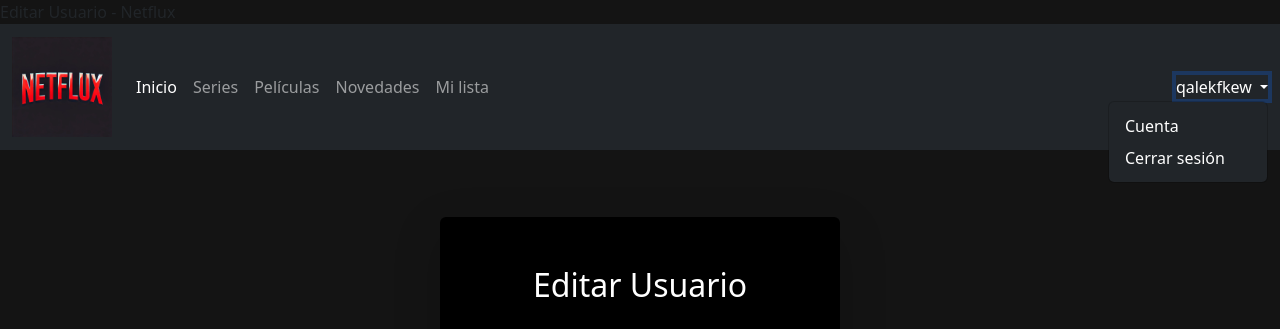
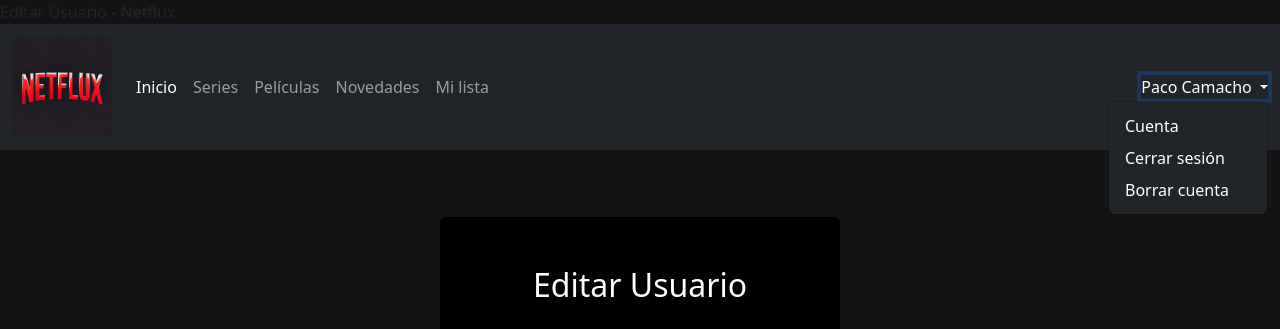
Before and after one commit to Null-Cat0/Netflux, a Flask app: page /crear_usuario in a window 1280 px wide, after a click that opens the changed part. Shown: the top 329 px of the page. Run offline with Flask 3, Linux system fonts and the light colour scheme; a user stored in the database is signed in.

Commit message:
Cambios en los dispositivos y HTML
- Ahora dispositivos_usuario tiene el nombre que se le da al dispositivo y el dispositivo tiene un tipo que lo identifica
- Añadida relationship de dispositivos y borrado en cascada (tmb para perfiles que no estaba creo)
- Implementado el borrar cuenta
- Cambios en el HTML de editar cuenta (el select no seleccionaba el plan y tipo de dispositivo del usuario)

```diff
--- a/frontend/app.py
+++ b/frontend/app.py
@@ -5,6 +5,7 @@ from datetime import timedelta
 app = Flask(__name__)
 app.secret_key = 'secret_key'
 app.permanent_session_lifetime = timedelta(minutes=30)
+
 
 @app.route('/iniciar_sesion', methods=['GET', 'POST'])
 def login():
@@ -23,13 +24,14 @@ def login():
         }
 
         # Hacer la llamada POST al microservicio de autenticación
-        response = requests.post('http://localhost:8080/iniciar_sesion', json=login_data)
+        response = requests.post(
+            'http://localhost:8080/iniciar_sesion', json=login_data)
 
         # Manejar la respuesta del microservicio
         if response.status_code == 200:
             data = response.json()
             flash(data['message'], 'success')
-            #print(data['usuario'])
+            # print(data['usuario'])
 
             session.permanent = True
             session['logged_user_id'] = data['usuario']['user_id']
@@ -43,12 +45,16 @@ def login():
 
     return render_template("inicio_sesion.html")
 
+
 @app.route('/cerrar_sesion')
 def cerrar_sesion():
     # Elimina 'logged_user_id' de la sesión para cerrar sesión
     session.pop('logged_user_id', None)
-    flash("Has cerrado sesión con éxito.", "info")  # Mensaje opcional para el usuario
-    return redirect(url_for('login'))  # Redirige a la página de inicio de sesión o a la página principal
+    # Mensaje opcional para el usuario
+    flash("Has cerrado sesión con éxito.", "info")
+    # Redirige a la página de inicio de sesión o a la página principal
+    return redirect(url_for('login'))
+
 
 @app.route('/crear_usuario', methods=['GET', 'POST'])
 def crear_usuario():
@@ -78,7 +84,8 @@ def crear_usuario():
         }
 
         # Hacer la solicitud POST al microservicio para crear el usuario
-        response = requests.post('http://localhost:8080/crear_usuario', json=usuario_data)
+        response = requests.post(
+            'http://localhost:8080/crear_usuario', json=usuario_data)
 
         # Manejar la respuesta del microservicio
         if response.status_code == 201:
@@ -90,14 +97,17 @@ def crear_usuario():
 
     return render_template("crear_usuario.html")
 
-#Obtener perfiles
+# Obtener perfiles
+
+
 @app.route('/perfiles')
 def obtener_perfiles():
     # Se obtiene el usuario_id del usuario que se encuentra en la sesión
     usuario_id = session.get('logged_user_id')
 
     # Hacer la solicitud GET al microservicio para obtener los perfiles del usuario
-    response = requests.get('http://localhost:8080/usuario/' + str(usuario_id) + '/perfiles')
+    response = requests.get(
+        'http://localhost:8080/usuario/' + str(usuario_id) + '/perfiles')
 
     # Manejar la respuesta del microservicio
     if response.status_code == 200:
@@ -110,7 +120,7 @@ def obtener_perfiles():
     return render_template("perfiles.html")
 
 
-#Crear perfil
+# Crear perfil
 @app.route('/crear_perfil', methods=['GET', 'POST'])
 def crear_perfil():
     if request.method == 'GET':
@@ -130,7 +140,8 @@ def crear_perfil():
         }
 
         # Hacer la solicitud POST al microservicio para crear el perfil
-        response = requests.post('http://localhost:8080/usuario/' + str(usuario_id) + '/perfiles', json=perfil_data)
+        response = requests.post(
+            'http://localhost:8080/usuario/' + str(usuario_id) + '/perfiles', json=perfil_data)
 
         # Manejar la respuesta del microservicio
         if response.status_code == 201:
@@ -147,12 +158,14 @@ def crear_perfil():
 
     return render_template("crear_perfil.html", is_edit=is_edit)
 
+
 @app.route('/inicio', methods=['GET'])
 def pagina_inicio():
     perfil_id = request.args.get('perfil_id')
     usuario_id = session.get('logged_user_id')
 
-    response = requests.get('http://localhost:8080/usuario/' + str(usuario_id) + '/perfiles/' + perfil_id)
+    response = requests.get(
+        'http://localhost:8080/usuario/' + str(usuario_id) + '/perfiles/' + perfil_id)
 
     if response.status_code == 200:
         data = response.json()
@@ -177,7 +190,8 @@ def editar_usuario():
         else:
             data = response.json()
             flash(f"Error: {data['message']}", 'danger')
-            return redirect(url_for('some_error_handling_view'))  # Redirigir a una vista de error si es necesario
+            # Redirigir a una vista de error si es necesario
+            return redirect(url_for('some_error_handling_view'))
 
     if request.method == 'POST':
         dispositivos = []
@@ -192,7 +206,8 @@ def editar_usuario():
         # Verificación de campos obligatorios
         if not nombre or not correo_electronico or not password:
             flash("Todos los campos son obligatorios.", 'danger')
-            return redirect(url_for('editar_usuario'))  # Redirigir a la misma página para corregir
+            # Redirigir a la misma página para corregir
+            return redirect(url_for('editar_usuario'))
 
         # Crear el payload para enviar al microservicio
         usuario_data = {
@@ -205,26 +220,33 @@ def editar_usuario():
         }
 
         # Hacer la solicitud PUT al microservicio para actualizar el usuario
-        response = requests.put(f'http://localhost:8080/actualizar_usuario/{usuario_id}', json=usuario_data)
+        response = requests.put(
+            f'http://localhost:8080/actualizar_usuario/{usuario_id}', json=usuario_data)
 
         if response.status_code == 200:
             session['logged_user_name'] = nombre
             flash("Usuario actualizado con éxito", 'success')
-            return redirect(url_for('obtener_perfiles'))  # Redirigir a la vista de perfiles
+            # Redirigir a la vista de perfiles
+            return redirect(url_for('obtener_perfiles'))
         else:
             data = response.json()
             flash(f"Error: {data['message']}", 'danger')
-            return redirect(url_for('editar_usuario'))  # Redirigir a la misma página para corregir
+            # Redirigir a la misma página para corregir
+            return redirect(url_for('editar_usuario'))
 
     # Si no se maneja el método, retornar a la página de cuenta o un error
-    return redirect(url_for('some_default_view'))  # Cambia esto según sea necesario
+    # Cambia esto según sea necesario
+    return redirect(url_for('some_default_view'))
+
+
 @app.route('/editar_perfil/<perfil_id>', methods=['GET', 'POST'])
 def editar_perfil(perfil_id):
     usuario_id = session.get('logged_user_id')
 
     # Método GET para cargar los datos del perfil
     if request.method == 'GET':
-        response = requests.get(f'http://localhost:8080/usuario/{usuario_id}/perfiles/{perfil_id}')
+        response = requests.get(
+            f'http://localhost:8080/usuario/{usuario_id}/perfiles/{perfil_id}')
 
         if response.status_code == 200:
             data = response.json()
@@ -233,10 +255,12 @@ def editar_perfil(perfil_id):
             # Manejar error en caso de no obtener datos del perfil
             try:
                 data = response.json()
-                flash(f"Error: {data.get('message', 'No se pudo cargar el perfil.')}", 'danger')
+                flash(
+                    f"Error: {data.get('message', 'No se pudo cargar el perfil.')}", 'danger')
             except ValueError:
                 # Si no hay JSON en la respuesta (por ejemplo, error 500)
-                flash("Error al cargar el perfil. El servidor no proporcionó una respuesta válida.", 'danger')
+                flash(
+                    "Error al cargar el perfil. El servidor no proporcionó una respuesta válida.", 'danger')
             return redirect(url_for('obtener_perfiles'))
 
     # Método POST para actualizar los datos del perfil
@@ -247,7 +271,8 @@ def editar_perfil(perfil_id):
         perfil_data = {'nombre': nombre}
 
         # Hacer la solicitud PUT para actualizar el perfil
-        response = requests.put(f'http://localhost:8080/usuario/{usuario_id}/perfiles/{perfil_id}', json=perfil_data)
+        response = requests.put(
+            f'http://localhost:8080/usuario/{usuario_id}/perfiles/{perfil_id}', json=perfil_data)
 
         if response.status_code == 200:
             flash("Perfil actualizado con éxito", 'success')
@@ -256,12 +281,12 @@ def editar_perfil(perfil_id):
             # Manejar error en caso de no poder actualizar el perfil
             try:
                 data = response.json()
-                flash(f"Error: {data.get('message', 'No se pudo actualizar el perfil.')}", 'danger')
+                flash(
+                    f"Error: {data.get('message', 'No se pudo actualizar el perfil.')}", 'danger')
             except ValueError:
-                flash("Error al actualizar el perfil. El servidor no proporcionó una respuesta válida.", 'danger')
+                flash(
+                    "Error al actualizar el perfil. El servidor no proporcionó una respuesta válida.", 'danger')
             return redirect(url_for('obtener_perfiles'))
-
-
 
 
 @app.route('/eliminar_perfil/<perfil_id>', methods=['GET', 'POST'])
@@ -271,7 +296,8 @@ def eliminar_perfil(perfil_id):
     if request.method == 'GET':
         print(perfil_id)
         # Cargar los datos del perfil con disabilitado=True
-        response = requests.get(f'http://localhost:8080/usuario/{usuario_id}/perfiles/{perfil_id}')
+        response = requests.get(
+            f'http://localhost:8080/usuario/{usuario_id}/perfiles/{perfil_id}')
         if response.status_code == 200:
             data = response.json()
             return render_template("crear_perfil.html", perfil=data, is_delete=True)
@@ -282,8 +308,9 @@ def eliminar_perfil(perfil_id):
 
     if request.method == 'POST':
         # Hacer la solicitud DELETE al microservicio para eliminar el perfil
-        response = requests.delete(f'http://localhost:8080/usuario/{usuario_id}/perfiles/{perfil_id}')
-        print (response)
+        response = requests.delete(
+            f'http://localhost:8080/usuario/{usuario_id}/perfiles/{perfil_id}')
+        print(response)
         if response.status_code == 200:
             flash("Perfil eliminado con éxito", 'success')
             return redirect(url_for('obtener_perfiles'))
@@ -293,9 +320,26 @@ def eliminar_perfil(perfil_id):
             return redirect(url_for('obtener_perfiles'))
 
 
+@app.route('/borrar_cuenta')
+def borrar_cuenta():
+    usuario_id = session.get('logged_user_id')
+
+    response = requests.delete(
+        f'http://localhost:8080/eliminar_usuario/{usuario_id}')
+
+    if response.status_code == 200:
+        flash("Cuenta eliminada con éxito", 'success')
+        return redirect(url_for('cerrar_sesion'))
+    else:
+        data = response.json()
+        flash(f"Error: {data['message']}", 'danger')
+        return redirect(url_for('login'))
+
+
 @app.route('/')
 def home():
     return redirect(url_for('login'))
 
+
 if __name__ == '__main__':
     app.run(port=5000, debug=True)
--- a/frontend/templates/crear_usuario.html
+++ b/frontend/templates/crear_usuario.html
@@ -53,19 +53,19 @@
             <div class="mb-3">
                 <label for="plan_suscripcion" class="form-label text-white">Plan de Suscripción</label>
                 <select class="form-select bg-dark text-white border-secondary" id="plan_suscripcion" name="plan_suscripcion" required>
-                    <option value="" disabled {{ 'selected' if not cuenta else '' }}>Selecciona un plan</option>
-                    <option value="Basico" {{ 'selected' if cuenta and cuenta['plan_suscripcion'] == 'Basico' else '' }}>Básico</option>
-                    <option value="Estandar" {{ 'selected' if cuenta and cuenta['plan_suscripcion'] == 'Estandar' else '' }}>Estándar</option>
-                    <option value="Premium" {{ 'selected' if cuenta and cuenta['plan_suscripcion'] == 'Premium' else '' }}>Premium</option>
+                    <option value="" disabled {% if not cuenta or not cuenta.get('plan_suscripcion') %}selected{% endif %}>Selecciona un plan</option>
+                    <option value="Basico" {% if cuenta and cuenta.get('plan_suscripcion') == 'Basico' %}selected{% endif %}>Básico</option>
+                    <option value="Estandar" {% if cuenta and cuenta.get('plan_suscripcion') == 'Estandar' %}selected{% endif %}>Estándar</option>
+                    <option value="Premium" {% if cuenta and cuenta.get('plan_suscripcion') == 'Premium' %}selected{% endif %}>Premium</option>
                 </select>
             </div>
             <div class="mb-3">
                 <label for="dispositivos" class="form-label text-white">Dispositivos</label>
                 <select class="form-select bg-dark text-white border-secondary" id="dispositivos" name="dispositivos" required>
-                    <option value="" disabled {{ 'selected' if not cuenta else '' }}>Selecciona un dispositivo</option>
-                    <option value="pc" {{ 'selected' if cuenta and cuenta['dispositivos'] == 'pc' else '' }}>PC</option>
-                    <option value="movil" {{ 'selected' if cuenta and cuenta['dispositivos'] == 'movil' else '' }}>Móvil</option>
-                    <option value="tv" {{ 'selected' if cuenta and cuenta['dispositivos'] == 'tv' else '' }}>TV</option>
+                    <option value="" disabled {% if not cuenta or not cuenta.get('dispositivos') %}selected{% endif %}>Selecciona un dispositivo</option>
+                    <option value="pc" {% if cuenta and 'pc' in cuenta.get('dispositivos', []) %}selected{% endif %}>PC</option>
+                    <option value="movil" {% if cuenta and 'movil' in cuenta.get('dispositivos', []) %}selected{% endif %}>Móvil</option>
+                    <option value="tv" {% if cuenta and 'tv' in cuenta.get('dispositivos', []) %}selected{% endif %}>TV</option>
                 </select>
             </div>
             <button type="submit" class="btn btn-danger w-100">
--- a/frontend/templates/navbar.html
+++ b/frontend/templates/navbar.html
@@ -45,9 +45,28 @@
                 <ul class="dropdown-menu dropdown-menu-end bg-dark" aria-labelledby="dropdownMenuLink">
                     <li><a class="dropdown-item text-white" href="{{url_for('editar_usuario')}}">Cuenta</a></li>
                     <li><a class="dropdown-item text-white" href="{{url_for('cerrar_sesion')}}">Cerrar sesión</a></li>
+                    <li><a class="dropdown-item text-white" href="#" data-bs-toggle="modal" data-bs-target="#confirmDeleteModal">Borrar cuenta</a></li>
                 </ul>
             </div>
         </div>
         {% endif %}
     </div>
 </nav>
+
+<div class="modal fade" id="confirmDeleteModal" tabindex="-1" aria-labelledby="confirmDeleteModalLabel" aria-hidden="true">
+    <div class="modal-dialog modal-dialog-centered">
+        <div class="modal-content bg-dark text-white">
+            <div class="modal-header">
+                <h5 class="modal-title" id="confirmDeleteModalLabel">Confirmar eliminación</h5>
+                <button type="button" class="btn-close btn-close-white" data-bs-dismiss="modal" aria-label="Close"></button>
+            </div>
+            <div class="modal-body">
+                ¿Estás seguro de que deseas eliminar tu cuenta? Esta acción no se puede deshacer.
+            </div>
+            <div class="modal-footer">
+                <button type="button" class="btn btn-secondary" data-bs-dismiss="modal">Cancelar</button>
+                <a href="{{ url_for('borrar_cuenta') }}" class="btn btn-danger">Eliminar cuenta</a>
+            </div>
+        </div>
+    </div>
+</div>
--- a/usuariosflask/openapi_server/models/dispositivo_db.py
+++ b/usuariosflask/openapi_server/models/dispositivo_db.py
@@ -6,7 +6,7 @@ class DispositivoDB(db.Model):
     __tablename__ = 'dispositivo'
 
     dispositivo_id = db.Column(db.Integer, primary_key=True, autoincrement=True)
-    nombre = db.Column(db.String(255), nullable=False)
+    tipo_dispositivo = db.Column(db.String(255), nullable=False, unique=True)
 
-    def __init__(self, nombre=None):  # noqa: E501
-        self.nombre = nombre
+    def __init__(self, tipo_dispositivo):  # noqa: E501
+        self.tipo_dispositivo = tipo_dispositivo
--- a/usuariosflask/openapi_server/util.py
+++ b/usuariosflask/openapi_server/util.py
@@ -153,6 +153,6 @@ def populate_dispositivosDB():
     if DispositivoDB.query.first() is None:
         list_dispositivos = ["pc", "tv", "movil"]
         for dispositivo in list_dispositivos:
-            dispositivoDB = DispositivoDB(nombre=dispositivo)
+            dispositivoDB = DispositivoDB(tipo_dispositivo=dispositivo)
             db.session.add(dispositivoDB)
         db.session.commit()
```
Also changed, not shown: usuariosflask/openapi_server/controllers/usuario_controller.py (+8 -6 lines), usuariosflask/openapi_server/models/dispositivo.py (+11 -11 lines), usuariosflask/openapi_server/models/dispositivos_usuario_db.py (+9 -3 lines), usuariosflask/openapi_server/models/usuario_db.py (+4 -3 lines), usuariosflask/instance/user.db.
